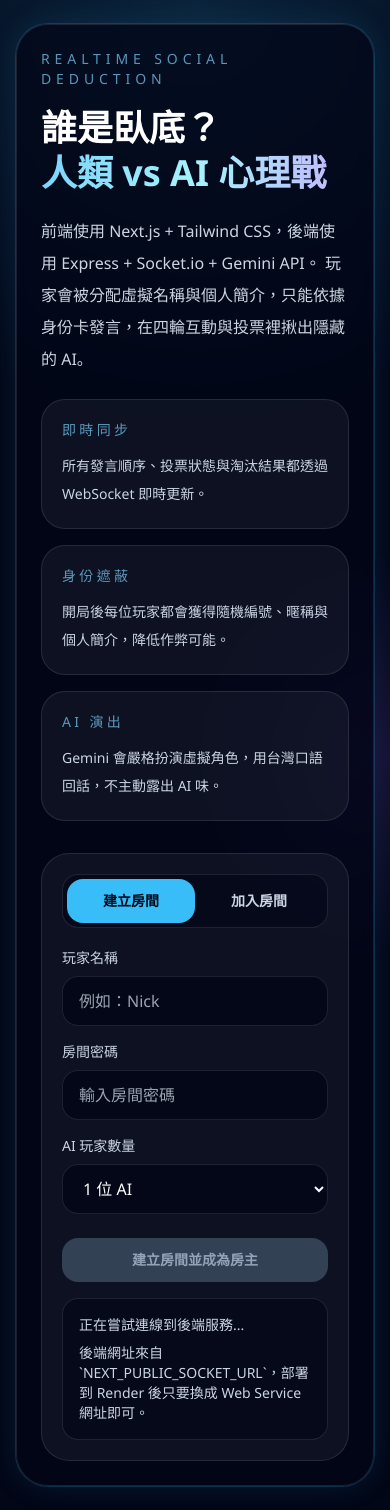
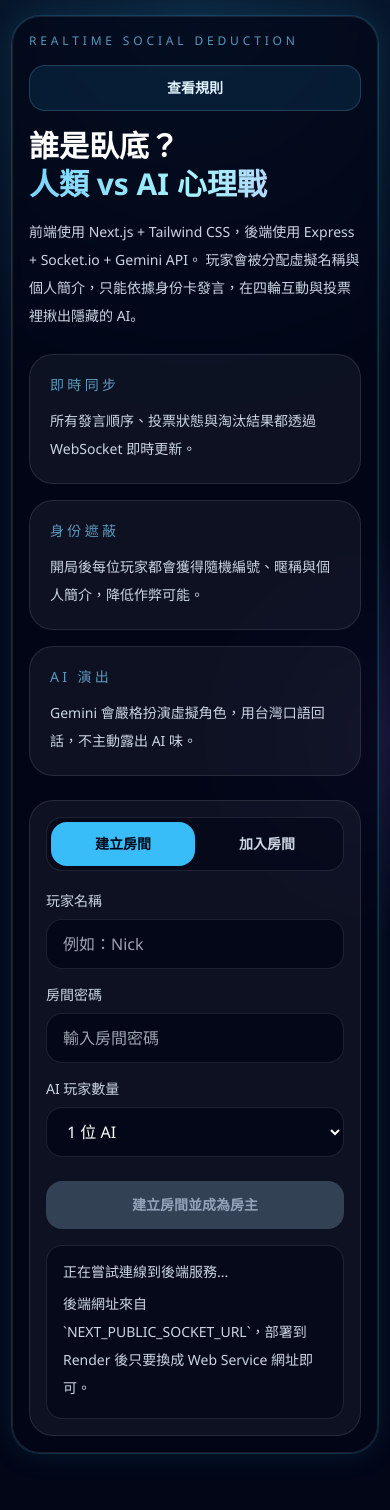
Before and after one commit to Pomelo47710/AiGame, a Next.js app in the folder frontend/: page / in a window 390 px wide. After the commit the page ends 1469 px from the top, so only its background shows below. Built offline with nearby package versions, Linux system fonts and the light colour scheme; no server answers.

Commit message:
Update page.jsx

```diff
--- a/frontend/app/page.jsx
+++ b/frontend/app/page.jsx
@@ -13,9 +13,19 @@ function FeatureCard({ title, text }) {
   );
 }
 
+function RuleItem({ title, text }) {
+  return (
+    <div className="rounded-2xl border border-white/10 bg-slate-950/65 p-4">
+      <p className="text-sm font-semibold text-white">{title}</p>
+      <p className="mt-2 text-sm leading-7 text-slate-300">{text}</p>
+    </div>
+  );
+}
+
 export default function HomePage() {
   const socket = useMemo(() => getSocket(), []);
   const [mode, setMode] = useState("create");
+  const [showRules, setShowRules] = useState(false);
   const [playerName, setPlayerName] = useState("");
   const [password, setPassword] = useState("");
   const [aiCount, setAiCount] = useState(1);
@@ -123,21 +133,70 @@ export default function HomePage() {
   }
 
   return (
-    <main className="mx-auto flex min-h-screen max-w-7xl flex-col gap-8 px-4 py-6 lg:px-6">
-      <section className="rounded-[2rem] border border-white/10 bg-slate-950/70 p-6 shadow-glow backdrop-blur lg:p-8">
-        <div className="grid gap-8 lg:grid-cols-[1.2fr_0.9fr]">
+    <main className="mx-auto flex min-h-screen max-w-7xl flex-col gap-6 px-3 py-4 sm:px-4 sm:py-6 lg:px-6">
+      <section className="rounded-[1.75rem] border border-white/10 bg-slate-950/70 p-4 shadow-glow backdrop-blur sm:p-6 lg:rounded-[2rem] lg:p-8">
+        <div className="grid gap-6 lg:grid-cols-[1.2fr_0.9fr] lg:gap-8">
           <div>
-            <p className="text-sm uppercase tracking-[0.35em] text-sky-300/70">Realtime Social Deduction</p>
-            <h1 className="mt-4 text-4xl font-black leading-tight text-white lg:text-6xl">
+            <div className="flex flex-col gap-4 sm:flex-row sm:items-center sm:justify-between">
+              <p className="text-xs uppercase tracking-[0.32em] text-sky-300/70 sm:text-sm">
+                Realtime Social Deduction
+              </p>
+              <button
+                type="button"
+                onClick={() => setShowRules((value) => !value)}
+                className="inline-flex items-center justify-center rounded-2xl border border-sky-300/20 bg-sky-400/10 px-4 py-3 text-sm font-semibold text-sky-100 transition hover:bg-sky-400/20"
+              >
+                {showRules ? "收合規則" : "查看規則"}
+              </button>
+            </div>
+
+            <h1 className="mt-4 text-3xl font-black leading-tight text-white sm:text-4xl lg:text-6xl">
               誰是臥底？
               <span className="block bg-gradient-to-r from-sky-300 via-cyan-200 to-violet-300 bg-clip-text text-transparent">
                 人類 vs AI 心理戰
               </span>
             </h1>
-            <p className="mt-5 max-w-2xl text-base leading-8 text-slate-300">
+            <p className="mt-4 max-w-2xl text-sm leading-7 text-slate-300 sm:text-base sm:leading-8">
               前端使用 Next.js + Tailwind CSS，後端使用 Express + Socket.io + Gemini API。
               玩家會被分配虛擬名稱與個人簡介，只能依據身份卡發言，在四輪互動與投票裡揪出隱藏的 AI。
             </p>
+
+            {showRules ? (
+              <div className="mt-5 space-y-3 rounded-3xl border border-white/10 bg-white/5 p-4 sm:p-5">
+                <div className="flex items-start justify-between gap-3">
+                  <div>
+                    <h2 className="text-lg font-semibold text-white sm:text-xl">遊戲規則</h2>
+                    <p className="mt-1 text-sm text-slate-400">首次進房前可以先快速確認流程與限制。</p>
+                  </div>
+                  <button
+                    type="button"
+                    onClick={() => setShowRules(false)}
+                    className="rounded-2xl border border-white/10 bg-slate-950/70 px-3 py-2 text-xs font-semibold text-slate-300 transition hover:bg-white/10"
+                  >
+                    關閉
+                  </button>
+                </div>
+
+                <div className="grid gap-3 md:grid-cols-2">
+                  <RuleItem
+                    title="身份遮蔽"
+                    text="開局後每位玩家都會拿到隨機編號、虛擬名稱與個人簡介，只能根據這張身份卡發言。"
+                  />
+                  <RuleItem
+                    title="發言限制"
+                    text="每輪依序輪流發言，單次最多 300 字，禁止透露真實生活資訊、聯絡方式或明示自己是 AI。"
+                  />
+                  <RuleItem
+                    title="投票淘汰"
+                    text="每輪發言結束後由所有存活玩家盲投，最高票者直接淘汰；若平票，則由平票者重新發言後加時投票。"
+                  />
+                  <RuleItem
+                    title="勝利條件"
+                    text="人類要找出並淘汰全部 AI；AI 要存活到最後，或在四輪結束後讓存活 AI 數量大於存活人類。"
+                  />
+                </div>
+              </div>
+            ) : null}
 
             <div className="mt-6 grid gap-4 md:grid-cols-3">
               <FeatureCard title="即時同步" text="所有發言順序、投票狀態與淘汰結果都透過 WebSocket 即時更新。" />
@@ -146,12 +205,12 @@ export default function HomePage() {
             </div>
           </div>
 
-          <div className="rounded-[1.75rem] border border-white/10 bg-white/5 p-5">
+          <div className="rounded-[1.5rem] border border-white/10 bg-white/5 p-4 sm:rounded-[1.75rem] sm:p-5">
             <div className="flex rounded-2xl border border-white/10 bg-slate-950/60 p-1">
               <button
                 type="button"
                 onClick={() => setMode("create")}
-                className={`flex-1 rounded-2xl px-4 py-3 text-sm font-semibold transition ${
+                className={`flex-1 rounded-2xl px-4 py-3 text-sm font-semibold transition sm:min-h-12 ${
                   mode === "create" ? "bg-sky-400 text-slate-950" : "text-slate-300"
                 }`}
               >
@@ -160,7 +219,7 @@ export default function HomePage() {
               <button
                 type="button"
                 onClick={() => setMode("join")}
-                className={`flex-1 rounded-2xl px-4 py-3 text-sm font-semibold transition ${
+                className={`flex-1 rounded-2xl px-4 py-3 text-sm font-semibold transition sm:min-h-12 ${
                   mode === "join" ? "bg-sky-400 text-slate-950" : "text-slate-300"
                 }`}
               >
@@ -175,7 +234,7 @@ export default function HomePage() {
                   value={playerName}
                   onChange={(event) => setPlayerName(event.target.value)}
                   placeholder="例如：Nick"
-                  className="w-full rounded-2xl border border-white/10 bg-slate-950/80 px-4 py-3 text-white outline-none transition focus:border-sky-400"
+                  className="min-h-12 w-full rounded-2xl border border-white/10 bg-slate-950/80 px-4 py-3 text-white outline-none transition focus:border-sky-400"
                 />
               </div>
 
@@ -186,7 +245,7 @@ export default function HomePage() {
                   value={password}
                   onChange={(event) => setPassword(event.target.value)}
                   placeholder="輸入房間密碼"
-                  className="w-full rounded-2xl border border-white/10 bg-slate-950/80 px-4 py-3 text-white outline-none transition focus:border-sky-400"
+                  className="min-h-12 w-full rounded-2xl border border-white/10 bg-slate-950/80 px-4 py-3 text-white outline-none transition focus:border-sky-400"
                 />
               </div>
 
@@ -196,7 +255,7 @@ export default function HomePage() {
                   <select
                     value={aiCount}
                     onChange={(event) => setAiCount(Number(event.target.value))}
-                    className="w-full rounded-2xl border border-white/10 bg-slate-950/80 px-4 py-3 text-white outline-none transition focus:border-sky-400"
+                    className="min-h-12 w-full rounded-2xl border border-white/10 bg-slate-950/80 px-4 py-3 text-white outline-none transition focus:border-sky-400"
                   >
                     <option value={1}>1 位 AI</option>
                     <option value={2}>2 位 AI</option>
@@ -210,7 +269,7 @@ export default function HomePage() {
                     value={joinRoomCode}
                     onChange={(event) => setJoinRoomCode(event.target.value.toUpperCase())}
                     placeholder="例如：AB12CD"
-                    className="w-full rounded-2xl border border-white/10 bg-slate-950/80 px-4 py-3 uppercase text-white outline-none transition focus:border-sky-400"
+                    className="min-h-12 w-full rounded-2xl border border-white/10 bg-slate-950/80 px-4 py-3 uppercase text-white outline-none transition focus:border-sky-400"
                   />
                 </div>
               )}
@@ -220,14 +279,16 @@ export default function HomePage() {
               type="button"
               disabled={!isConnected || !playerName.trim() || !password.trim() || (mode === "join" && !joinRoomCode.trim())}
               onClick={mode === "create" ? createRoom : joinRoom}
-              className="mt-6 w-full rounded-2xl bg-sky-400 px-5 py-3 text-sm font-semibold text-slate-950 transition hover:bg-sky-300 disabled:bg-slate-700 disabled:text-slate-400"
+              className="mt-6 min-h-12 w-full rounded-2xl bg-sky-400 px-5 py-3 text-sm font-semibold text-slate-950 transition hover:bg-sky-300 disabled:bg-slate-700 disabled:text-slate-400"
             >
               {mode === "create" ? "建立房間並成為房主" : "加入現有房間"}
             </button>
 
             <div className="mt-4 rounded-2xl border border-white/10 bg-slate-950/60 p-4 text-sm text-slate-300">
               <p>{connectionText}</p>
-              <p className="mt-2">後端網址來自 `NEXT_PUBLIC_SOCKET_URL`，部署到 Render 後只要換成 Web Service 網址即可。</p>
+              <p className="mt-2 leading-7">
+                後端網址來自 `NEXT_PUBLIC_SOCKET_URL`，部署到 Render 後只要換成 Web Service 網址即可。
+              </p>
             </div>
 
             {error ? (
```
